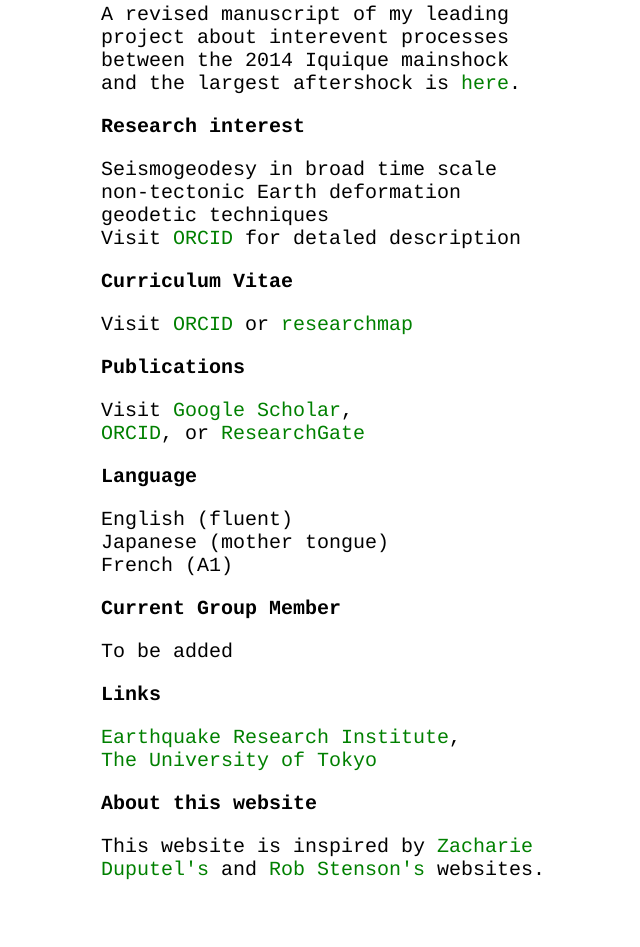
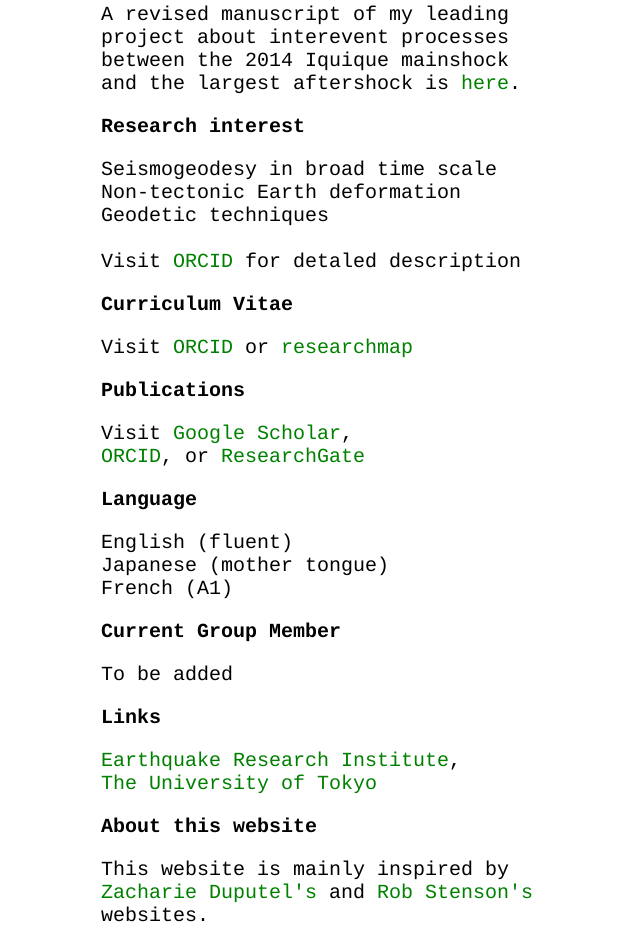
Before and after one commit to yujiitoh/yujiitoh.github.io, a plain HTML site: page index.html in a window 1280 px wide. Shown: the part 340-1287 px from the top of the page, without its empty margins (314-954 px from the left). Before the commit the page ends 1241 px from the top, so only its background shows below. Drawn offline with Linux system fonts and the light colour scheme.

Commit message:
Update index.html

```diff
--- a/index.html
+++ b/index.html
@@ -30,8 +30,9 @@ a   {color: green; font-family: courier; font-size: 20px; text-decoration:none;
 
 <h1>Research interest</h1>
   <p>Seismogeodesy in broad time scale<br>
-    non-tectonic Earth deformation <br>
-    geodetic techniques<br>
+    Non-tectonic Earth deformation <br>
+    Geodetic techniques<br>
+    <br>
     Visit <a href="https://orcid.org/0000-0002-7848-1399">ORCID</a> for detaled description</p>
 
 
@@ -59,7 +60,7 @@ a   {color: green; font-family: courier; font-size: 20px; text-decoration:none;
 <a href="https://www.u-tokyo.ac.jp/en/">The University of Tokyo</a></p>
 
 <h1>About this website</h1>
-  <p> This website is inspired by <a href="https://zduputel.github.io">Zacharie Duputel's </a> and <a href="https://robstenson.com/">Rob Stenson's </a> websites.</p>
+  <p> This website is mainly inspired by <a href="https://zduputel.github.io">Zacharie Duputel's </a> and <a href="https://robstenson.com/">Rob Stenson's </a> websites.</p>
 
 </div>
 </body>
```
